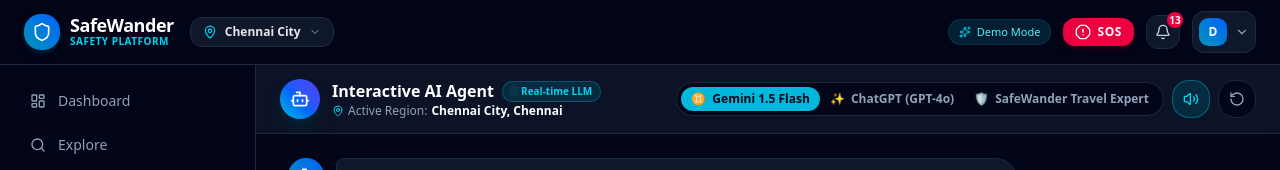
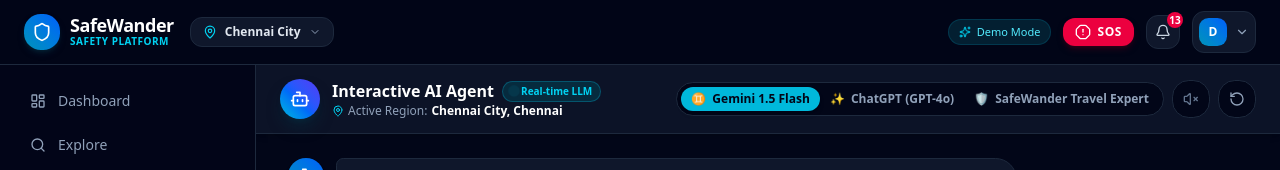
Before and after one commit to Yagnik171/Tourist-Safety-and-guide, a Next.js app: page /assistant in a window 1280 px wide. Shown: the top 170 px of the page. Built offline with nearby package versions, Linux system fonts and the light colour scheme.

Commit message:
fix: voice output is now off by default for standard text-based chat responses; voice remain optional via mic and speak buttons

```diff
--- a/src/app/assistant/page.tsx
+++ b/src/app/assistant/page.tsx
@@ -62,7 +62,7 @@
     {
       id: '0',
       role: 'assistant',
-      text: `👋 Hello! I am **SafeWander AI Agent**, your interactive travel & safety companion for **${currentLocation.city}, ${currentLocation.state || 'India'}**.\n\nI can converse with you like **ChatGPT & Gemini** to plan itineraries, find safe hotels, suggest food spots, or dispatch emergency assistance.\n\n🎙️ *Click the Microphone button to talk to me via voice!*`,
+      text: `👋 Hello! I am **SafeWander AI Agent**, your travel & AI companion for **${currentLocation.city}, ${currentLocation.state || 'India'}**.\n\nYou can ask me **ANYTHING** in chat — weather updates, boredom fixes, stories, jokes, 3-day trip itineraries, safe hotels, or emergency responder contacts.\n\n💡 *Voice chat is optional — click the 🎙️ mic button to speak or tap 🔊 Speak on any message to listen out loud!*`,
       timestamp: new Date(),
       modelUsed: 'Gemini 1.5 Flash',
     },
@@ -71,7 +71,7 @@
   const [input, setInput] = useState('');
   const [isLoading, setIsLoading] = useState(false);
   const [isListening, setIsListening] = useState(false);
-  const [isVoiceOutputEnabled, setIsVoiceOutputEnabled] = useState(true);
+  const [isVoiceOutputEnabled, setIsVoiceOutputEnabled] = useState(false);
   const [copiedId, setCopiedId] = useState<string | null>(null);
 
   const bottomRef = useRef<HTMLDivElement>(null);
```
